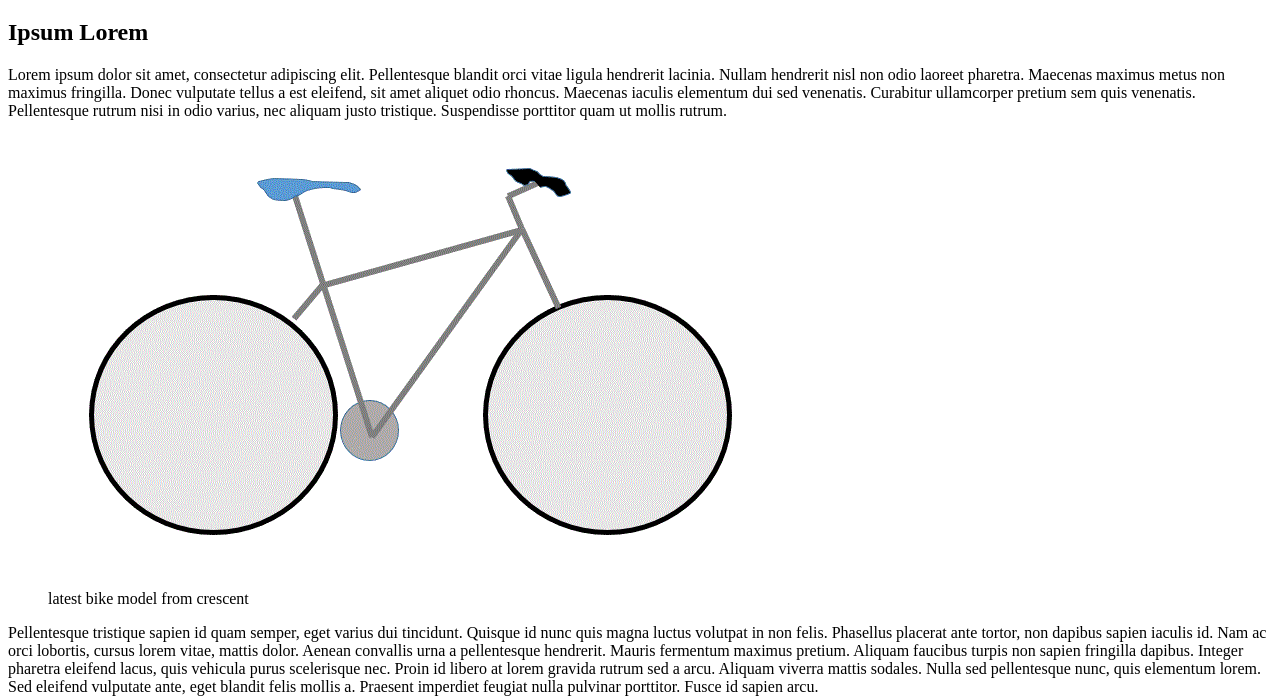
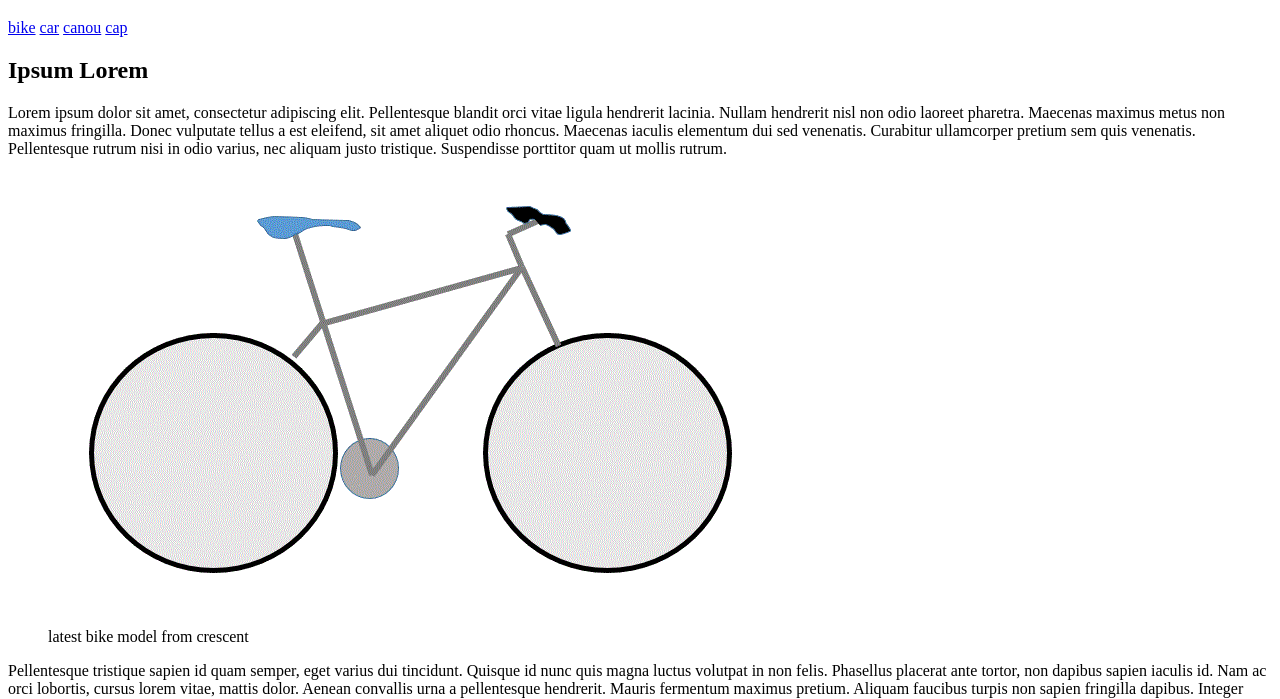
Before and after one commit to ivanprgomet-ip/HTML5_HappyCoding, a plain HTML site: page 2016-05-20_LessonExample/2016-05-20_LessonExample/index.html in a window 1280 px wide. Shown: the part 61-760 px from the top of the page. Drawn offline with Linux system fonts and the light colour scheme.

Commit message:
added hyperlinks for the keywords on the same page

```diff
--- a/2016-05-20_LessonExample/2016-05-20_LessonExample/index.html
+++ b/2016-05-20_LessonExample/2016-05-20_LessonExample/index.html
@@ -7,13 +7,19 @@
 <body>
     <header>
         <h1>Ipsum Lorem</h1>
+        <nav>
+            <a href="#bike">bike</a>
+            <a href="#car">car</a>
+            <a href="#canou">canou</a>
+            <a href="#cap">cap</a>
+        </nav>
     </header>
     <article>
         <h2>Ipsum Lorem</h2>
         <p>
             Lorem ipsum dolor sit amet, consectetur adipiscing elit. Pellentesque blandit orci vitae ligula hendrerit lacinia. Nullam hendrerit nisl non odio laoreet pharetra. Maecenas maximus metus non maximus fringilla. Donec vulputate tellus a est eleifend, sit amet aliquet odio rhoncus. Maecenas iaculis elementum dui sed venenatis. Curabitur ullamcorper pretium sem quis venenatis. Pellentesque rutrum nisi in odio varius, nec aliquam justo tristique. Suspendisse porttitor quam ut mollis rutrum.
         </p>
-        <figure>
+        <figure id="bike">
             <img src="../images/bike.GIF" alt="a bike" />
             <figcaption>latest bike model from crescent</figcaption>
         </figure>
@@ -30,7 +36,7 @@
         <p>
             Pellentesque tristique sapien id quam semper, eget varius dui tincidunt. Quisque id nunc quis magna luctus volutpat in non felis. Phasellus placerat ante tortor, non dapibus sapien iaculis id. Nam ac orci lobortis, cursus lorem vitae, mattis dolor. Aenean convallis urna a pellentesque hendrerit. Mauris fermentum maximus pretium. Aliquam faucibus turpis non sapien fringilla dapibus. Integer pharetra eleifend lacus, quis vehicula purus scelerisque nec. Proin id libero at lorem gravida rutrum sed a arcu. Aliquam viverra mattis sodales. Nulla sed pellentesque nunc, quis elementum lorem. Sed eleifend vulputate ante, eget blandit felis mollis a. Praesent imperdiet feugiat nulla pulvinar porttitor. Fusce id sapien arcu.
         </p>
-        <figure>
+        <figure id="car">
             <img src="../images/caar.GIF" alt="alfa romeo"/>
             <figcaption>latest from alfa romeo</figcaption>
         </figure>
@@ -46,7 +52,7 @@
         </p>
 
         <p>
-            <figure>
+            <figure id="canou">
                 <img src="../images/kaanot.gif" alt="alfa romeo" />
                 <figcaption>impsum lorem lorem upsum</figcaption>
             </figure>
@@ -60,7 +66,7 @@
             Pellentesque tristique sapien id quam semper, eget varius dui tincidunt. Quisque id nunc quis magna luctus volutpat in non felis. Phasellus placerat ante tortor, non dapibus sapien iaculis id. Nam ac orci lobortis, cursus lorem vitae, mattis dolor. Aenean convallis urna a pellentesque hendrerit. Mauris fermentum maximus pretium. Aliquam faucibus turpis non sapien fringilla dapibus. Integer pharetra eleifend lacus, quis vehicula purus scelerisque nec. Proin id libero at lorem gravida rutrum sed a arcu. Aliquam viverra mattis sodales. Nulla sed pellentesque nunc, quis elementum lorem. Sed eleifend vulputate ante, eget blandit felis mollis a. Praesent imperdiet feugiat nulla pulvinar porttitor. Fusce id sapien arcu.
         </p>
         <p>
-            <figure>
+            <figure id="cap">
                 <img src="../images/cap.gif" alt="alfa romeo" />
                 <figcaption>a cap</figcaption>
             </figure>
```
